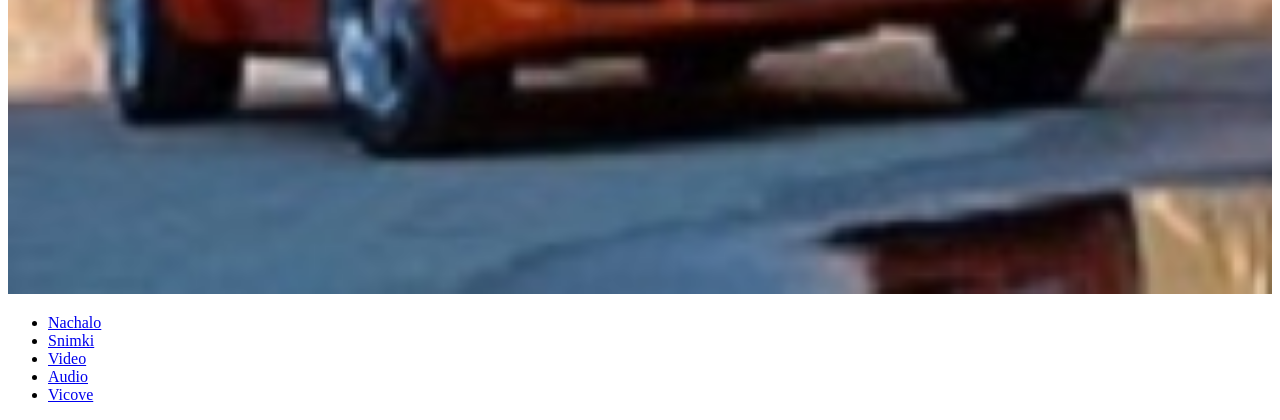
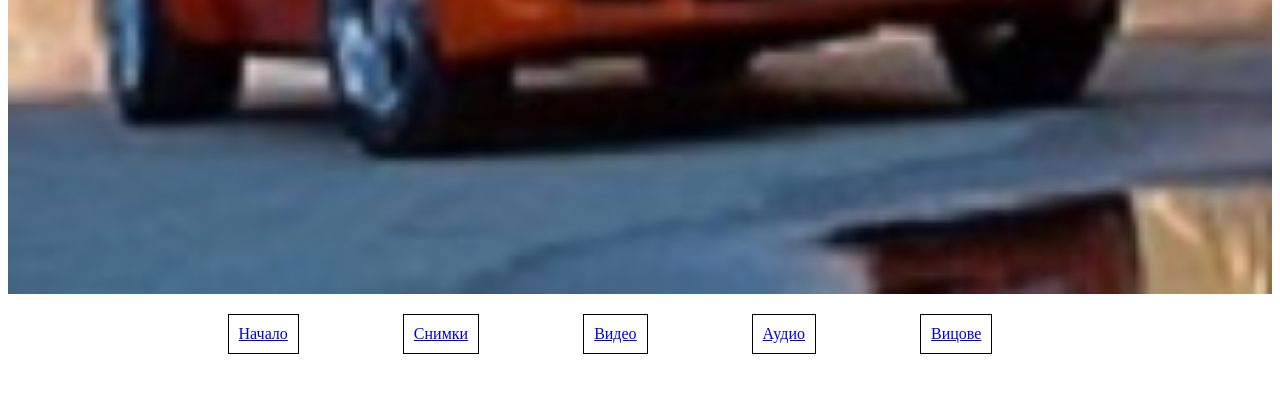
Before and after one commit to reathh/FootballUni, a PHP site: page / in a window 1280 px wide. Shown: the part 978-1398 px from the top of the page. After the commit the page ends 1332 px from the top, so only its background shows below. Run offline with PHP 8.4, Linux system fonts and the light colour scheme.

Commit message:
Added simple nav

```diff
--- a/index.html
+++ b/index.html
@@ -3,17 +3,20 @@
    <html>
     <head>
         <title>Home</title>
+        <link rel="stylesheet" type="text/css" href="style/style.css">
+        <meta charset="UTF-8">
     </head>
         <body>
             <header>
-                <img src="Images/mustang.jpg" width="100%" />
+                <img src="images/mustang.jpg" width="100%" />
+
                 <nav>
                 <ul>
-                    <li><a href="#">Nachalo</a></li>
-                    <li><a href="#">Snimki</a></li>
-                    <li><a href="#">Video</a></li>
-                    <li><a href="#">Audio</a></li>
-                    <li><a href="#">Vicove</a></li>
+                    <li><a href="#">Начало</a></li>
+                    <li><a href="#">Снимки</a></li>
+                    <li><a href="#">Видео</a></li>
+                    <li><a href="#">Аудио</a></li>
+                    <li><a href="#">Вицове</a></li>
                 </ul>
             </nav>
             </header>
--- a/style/style.css
+++ b/style/style.css
@@ -1,4 +1,13 @@
-header {
-    width: 100%;
-    height: 20%
+nav {
+	text-align: center;
 }
+nav>ul {
+	display: inline-block;
+	list-style-type: none;
+}
+nav>ul li {
+	display: inline-block;
+	padding: 10px;
+	margin-right: 100px;
+	border: 1px solid black;
+}
```
